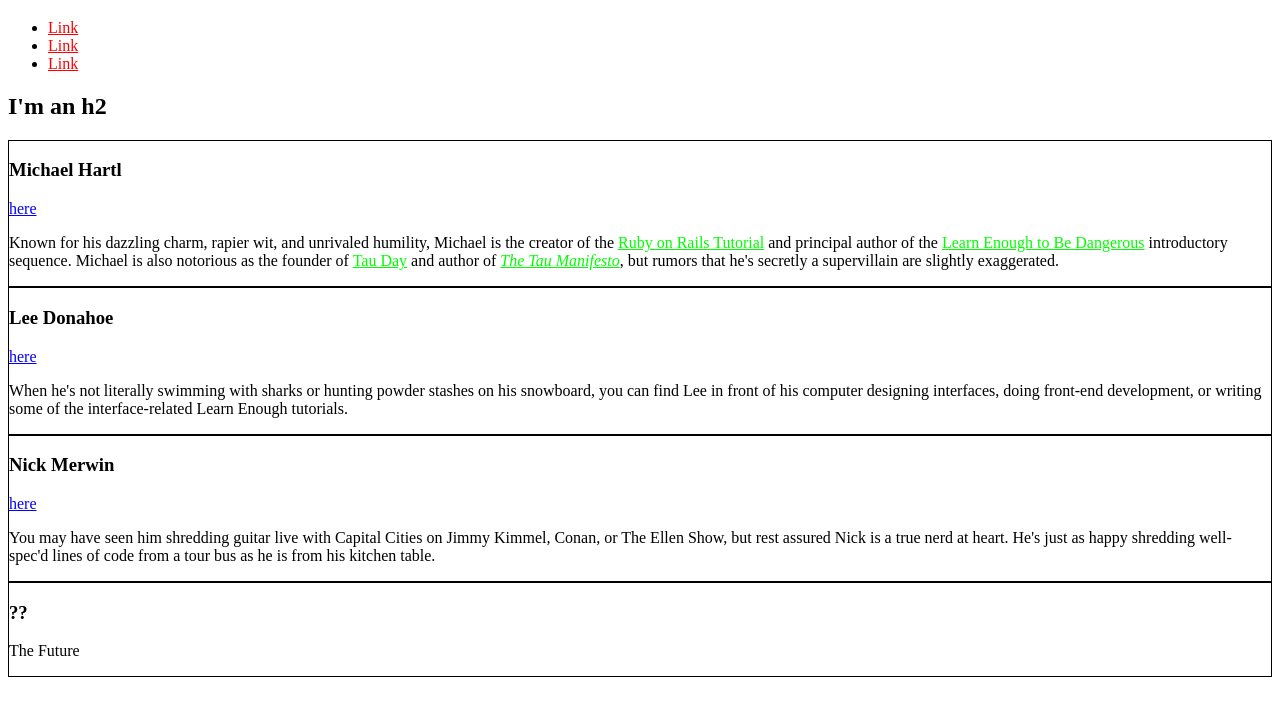
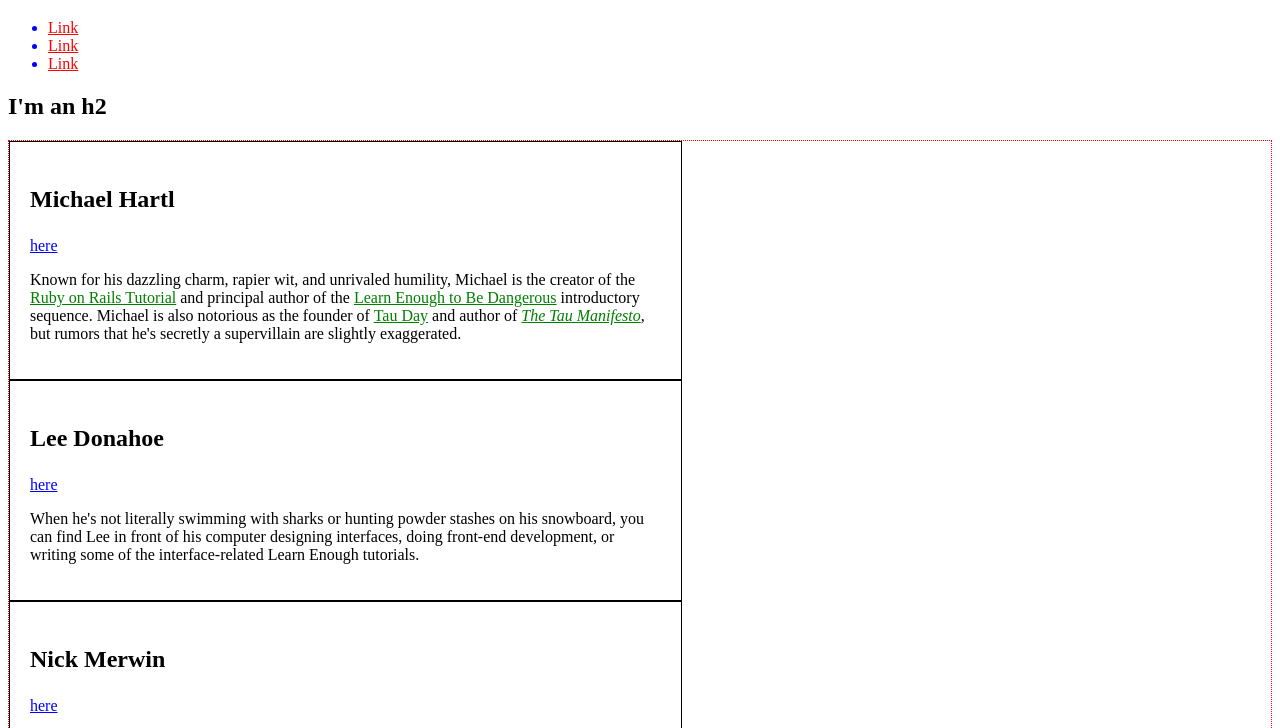
Before and after one commit to d1geo/d1geo.github.io, a plain HTML site: page index.html in a window 1280 px wide. Shown: the part 61-789 px from the top of the page. Drawn offline with Linux system fonts and the light colour scheme.

Commit message:
sizing: add rem and em

```diff
--- a/index.html
+++ b/index.html
@@ -18,12 +18,28 @@
     }
 
     /* BIO STYLES */
+    .bio-wrapper {
+      font-size: 24px;
+      border: 1px dotted red;
+    }
+
     .bio-box {
       border: 1px solid black;
+      width: 50%;
+      font-size: 1rem;
+      padding: 20px;
+    }
+
+    .bio-box h3 {
+      font-size: 1.5em;
+    }
+
+    .bio-copy {
+      font-size: 1em;
     }
 
     .bio-copy a {
-      color: #0f0;
+      color: green;
     }
   </style>
 </head>
@@ -31,17 +47,18 @@
 <body>
   <h1>I'm an h1</h1>
   <ul>
-    <li>
+    <li class="social-link">
       <a href="https://example.com/">Link</a>
     </li>
-    <li>
+    <li class="social-link">
       <a href="https://example.com/">Link</a>
     </li>
-    <li>
+    <li class="social-link">
       <a href="https://example.com/">Link</a>
     </li>
   </ul>
   <h2>I'm an h2</h2>
+  <div class="bio-wrapper">
     <div class="bio-box">
       <h3>Michael Hartl</h3>
       <a href="https://twitter.com/mhartl" class="social-link">here</a>
@@ -93,6 +110,7 @@
         </p>
       </div>
     </div>
+  </div>
 </body>
 
 </html>
```
Lines whose indentation alone changed are shown as unchanged.
